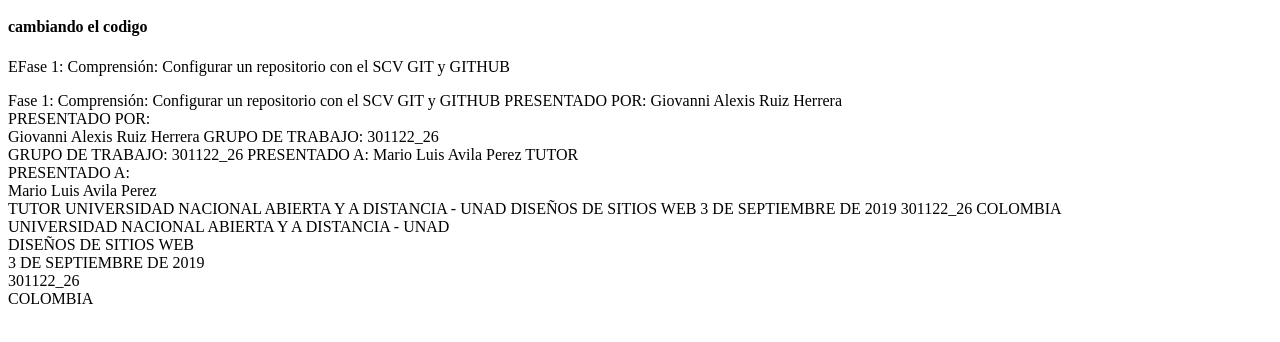
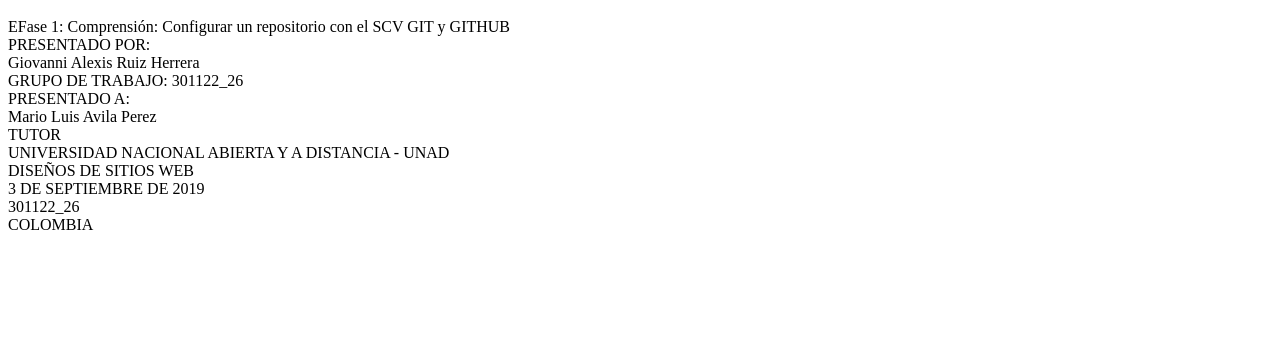
Before and after one commit to galex3122/webhtml, a plain HTML site: page Index.html in a window 1280 px wide. Shown: the part 48-390 px from the top of the page. Drawn offline with Linux system fonts and the light colour scheme.

Commit message:
cambio 1

```diff
--- a/Index.html
+++ b/Index.html
@@ -1,39 +1,27 @@
 </head>
 <body>
         <h1> Pagina de pruebas de Html en git</h1>
-        <h4>cambiando el codigo</h4>
+
         <P>EFase 1: Comprensión: Configurar un repositorio con el SCV GIT y GITHUB
 
-        <p>Fase 1: Comprensión: Configurar un repositorio con el SCV GIT y GITHUB
+
+
+<br>            PRESENTADO POR:
+<br>        Giovanni Alexis Ruiz Herrera
+
+
+<br>       GRUPO DE TRABAJO: 301122_26
+
+
+
+<br>            PRESENTADO A:
+<br>             Mario Luis Avila Perez
+<br>            TUTOR
 
 
 
 
-            PRESENTADO POR:
-            Giovanni Alexis Ruiz Herrera
-<br>            PRESENTADO POR:
-<br>        Giovanni Alexis Ruiz Herrera
 
-
-            GRUPO DE TRABAJO: 301122_26
-<br>        GRUPO DE TRABAJO: 301122_26
-
-
-            PRESENTADO A:
-            Mario Luis Avila Perez
-            TUTOR
-<br>        PRESENTADO A:
-<br>        Mario Luis Avila Perez
-<br>        TUTOR
-
-
-
-
-            UNIVERSIDAD NACIONAL ABIERTA Y A DISTANCIA - UNAD
-            DISEÑOS DE SITIOS WEB
-            3 DE SEPTIEMBRE DE 2019
-            301122_26
-            COLOMBIA
 <br>        UNIVERSIDAD NACIONAL ABIERTA Y A DISTANCIA - UNAD
 <br>        DISEÑOS DE SITIOS WEB
 <br>        3 DE SEPTIEMBRE DE 2019
```
